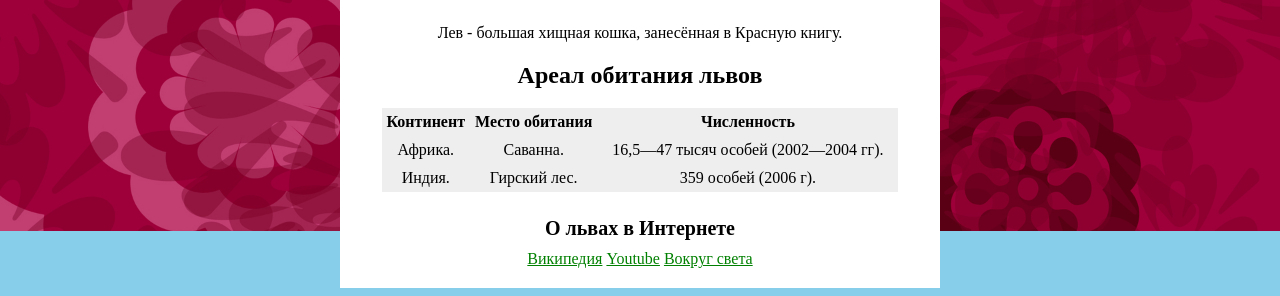
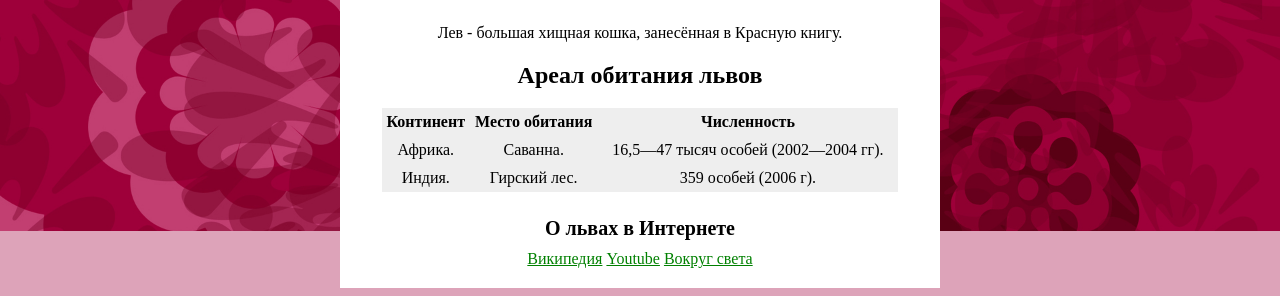
Before and after one commit to gitwood/test1, a plain HTML site: page index.html in a window 1280 px wide. Shown: the part 569-865 px from the top of the page. Drawn offline with Linux system fonts and the light colour scheme.

Commit message:
Update style.css

```diff
--- a/style.css
+++ b/style.css
@@ -1,5 +1,5 @@
 #body{
-    background:skyblue
+    background:#dda3b9;
 }
 
 .bg{
```
